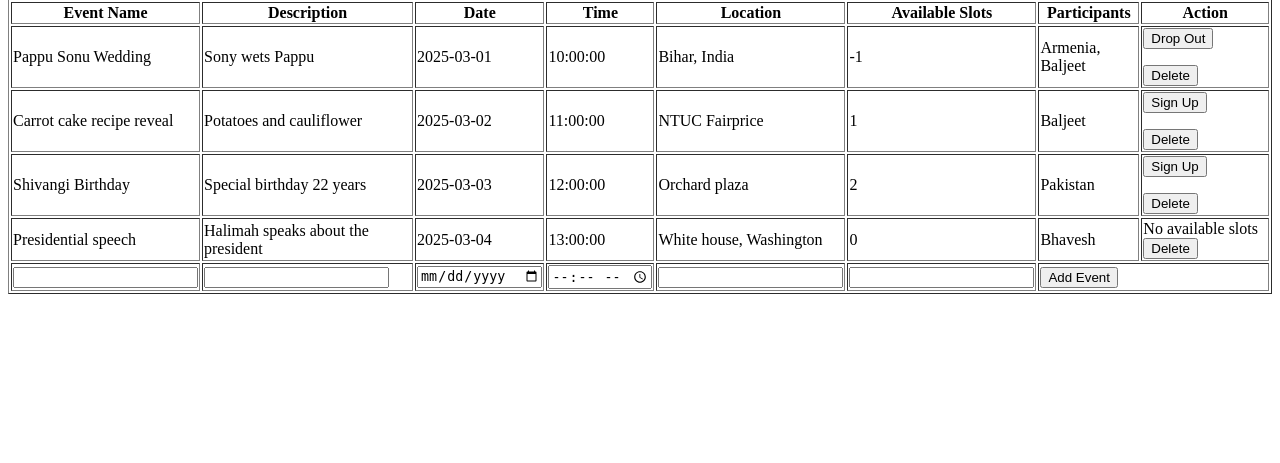
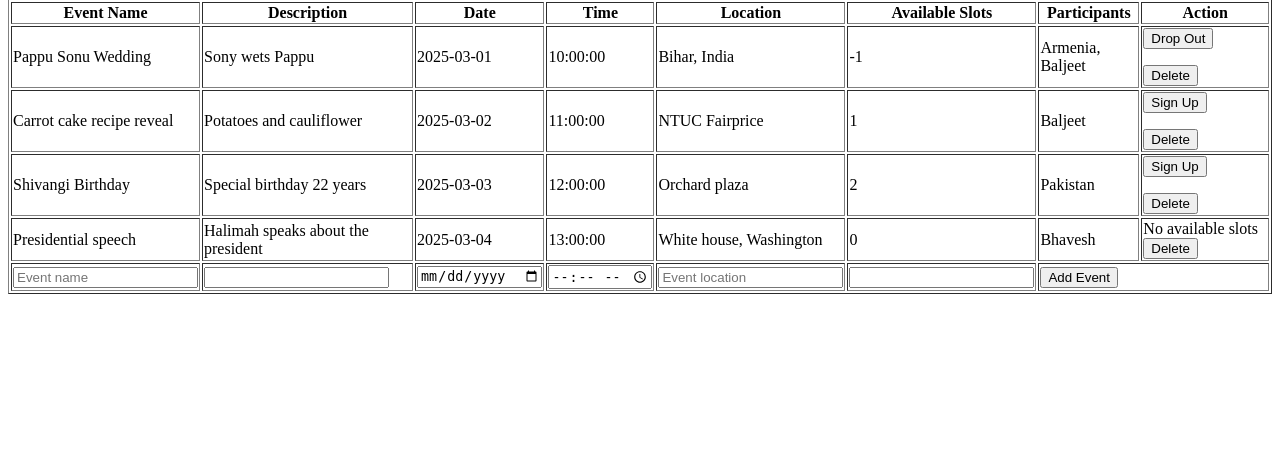
Before and after one commit to SALTx/bhavesh, a PHP site: page / in a window 1280 px wide. Shown: the part 61-524 px from the top of the page. Run offline with PHP 8.4, Linux system fonts and the light colour scheme; a user stored in the database is signed in; data comes from the database, SQL or seed files in the repository.

Commit message:
small update
Added placeholders
Removed deprecated explode function
formatted document
updated notes

```diff
--- a/index.php
+++ b/index.php
@@ -32,9 +32,10 @@ if ($result->num_rows > 0) {
                 <th>Participants</th>
                 <th>Action</th>
             </tr>";
-    while($row = $result->fetch_assoc()) {
+    while ($row = $result->fetch_assoc()) {
         $available_slots = $row['total_slots'] - $row['signed_up'];
-        $is_signed_up = $is_logged_in && in_array($current_user, explode(', ', $row['participants']));
+        $participants = $row['participants'] ?? ''; // Ensure participants is a string
+        $is_signed_up = $is_logged_in && in_array($current_user, explode(', ', $participants));
         echo "<tr>
                 <td>{$row['name']}</td>
                 <td>{$row['description']}</td>
@@ -74,11 +75,11 @@ if ($result->num_rows > 0) {
     if ($is_admin) {
         echo "<tr>
                 <form action='add_event.php' method='post'>
-                <td><input type='text' name='name' required></td>
-                <td><input type='text' name='description'></td>
+                <td><input type='text' name='name' placeholder='Event name' required></td>
+                <td><input type='text' name='description placeholder='Event description'></td>
                 <td><input type='date' name='date' required></td>
                 <td><input type='time' name='time' required></td>
-                <td><input type='text' name='location' required></td>
+                <td><input type='text' name='location' placeholder='Event location' required></td>
                 <td><input type='number' name='available_slots' required min='1'></td>
                 <td colspan='2'><input type='submit' value='Add Event'></td>
                 </form>
```
Also changed, not shown: .notes/database.txt.
